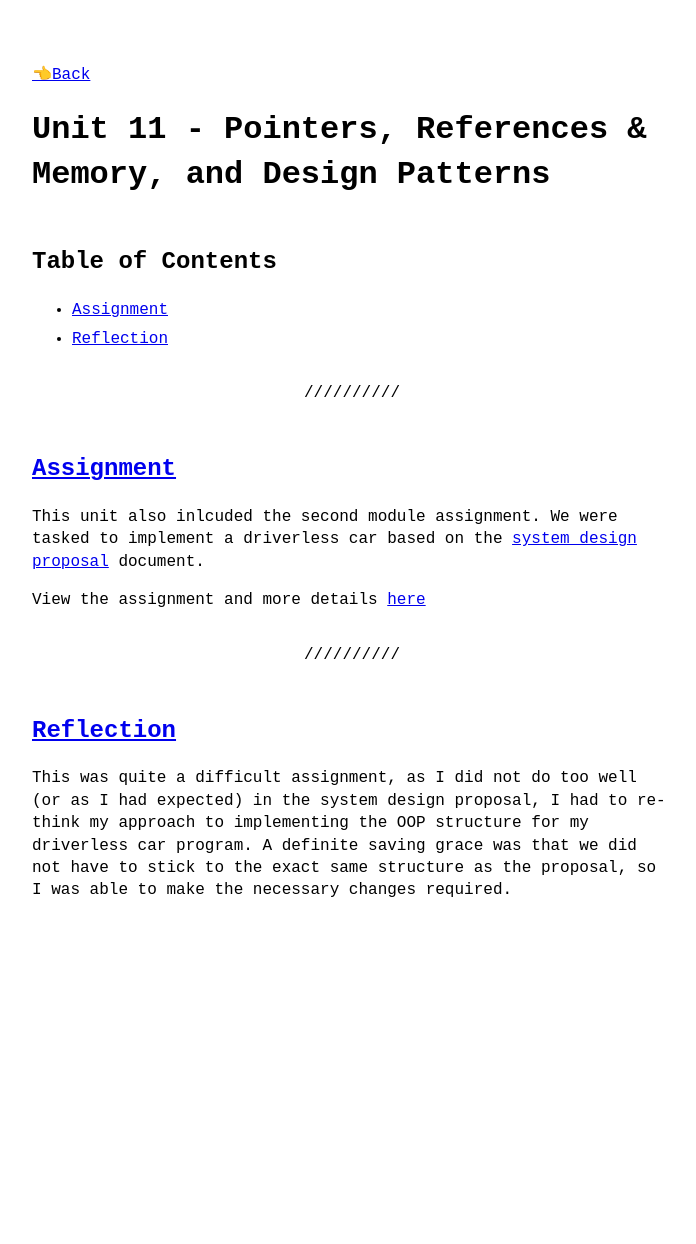
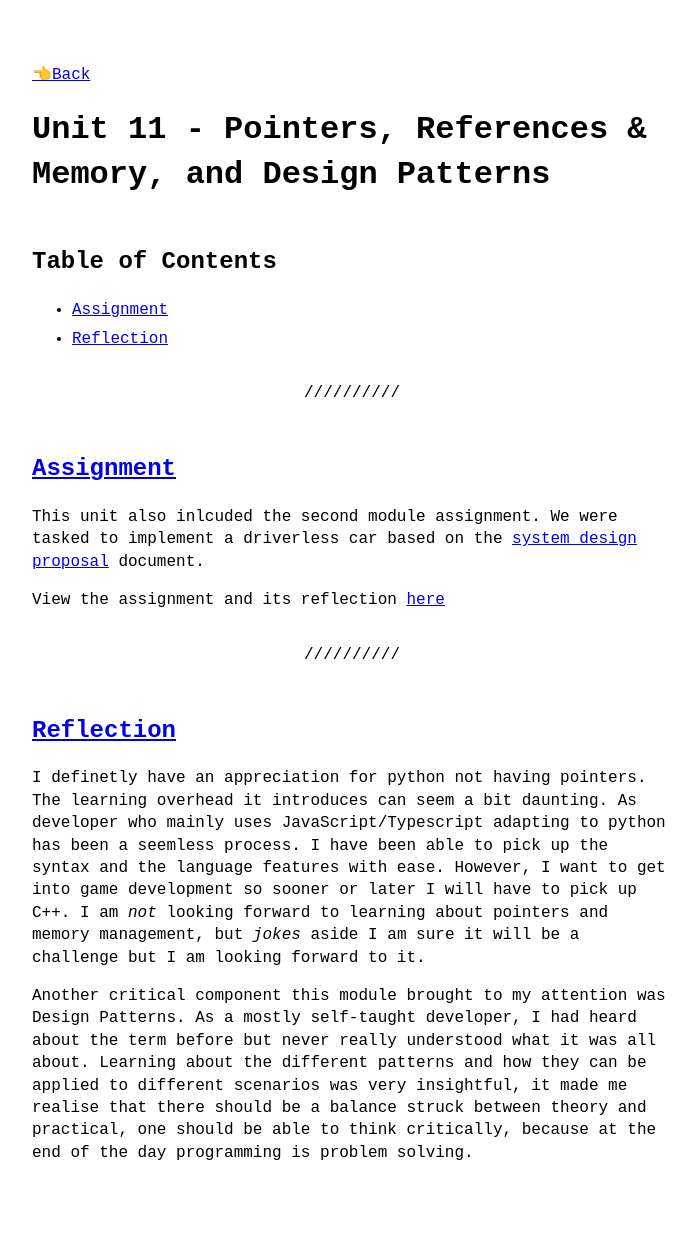
Before and after one commit to nkosi-tauro/essex-eportfolio-old, a Jekyll site: the page built from module_oop/unit11.md, in a window 1280 px wide. Shown: the whole page, without its empty margins (288-984 px from the left). Built offline with Jekyll 4.4.1, drawn with Linux system fonts in a browser that asks for light colours; before the commit the page ends 982 px from its top, so only the background shows below that.

Commit message:
add unit 11 reflection

```diff
--- a/module_oop/unit11.md
+++ b/module_oop/unit11.md
@@ -12,9 +12,11 @@ permalink: module_oop/unit11/
 ## [Assignment](#assignment)
 This unit also inlcuded the second module assignment. We were tasked to implement a driverless car based on the [system design proposal](/eportfolio/module_oop/system_design/) document.
 
-View the assignment and more details [here](/eportfolio/module_oop/system_implementation/)
+View the assignment and its reflection [here](/eportfolio/module_oop/system_implementation/)
 
 ---
 
 ## [Reflection](#reflection)
-This was quite a difficult assignment, as I did not do too well (or as I had expected) in the system design proposal, I had to re-think my approach to implementing the OOP structure for my driverless car program. A definite saving grace was that we did not have to stick to the exact same structure as the proposal, so I was able to make the necessary changes required.
+I definetly have an appreciation for python not having pointers. The learning overhead it introduces can seem a bit daunting. As developer who mainly uses JavaScript/Typescript adapting to python has been a seemless process. I have been able to pick up the syntax and the language features with ease. However, I want to get into game development so sooner or later I will have to pick up C++. I am _not_ looking forward to learning about pointers and memory management, but _jokes_ aside I am sure it will be a challenge but I am looking forward to it.
+
+Another critical component this module brought to my attention was Design Patterns. As a mostly self-taught developer, I had heard about the term before but never really understood what it was all about. Learning about the different patterns and how they can be applied to different scenarios was very insightful, it made me realise that there should be a balance struck between theory and practical, one should be able to think critically, because at the end of the day programming is problem solving.
```
